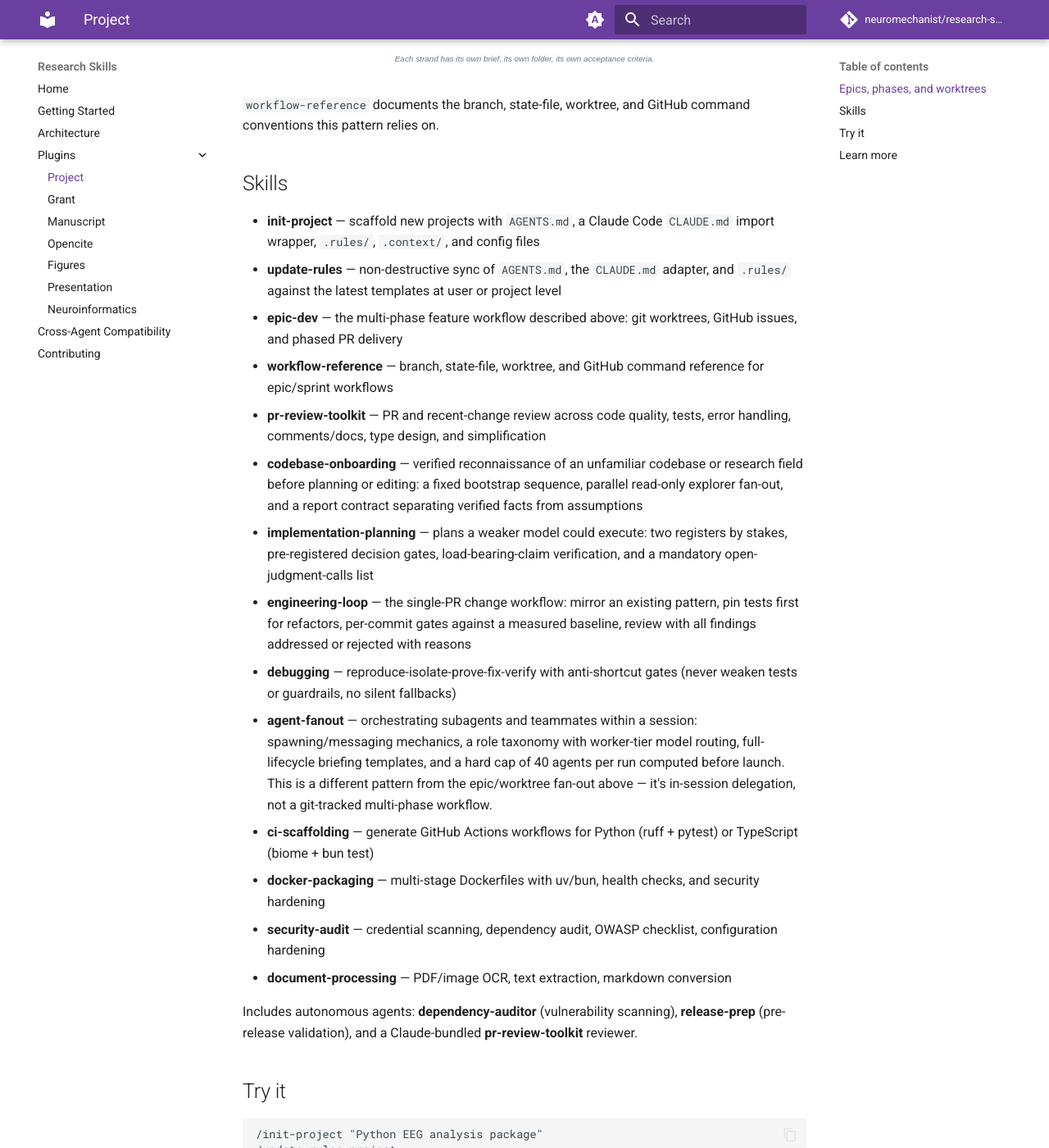
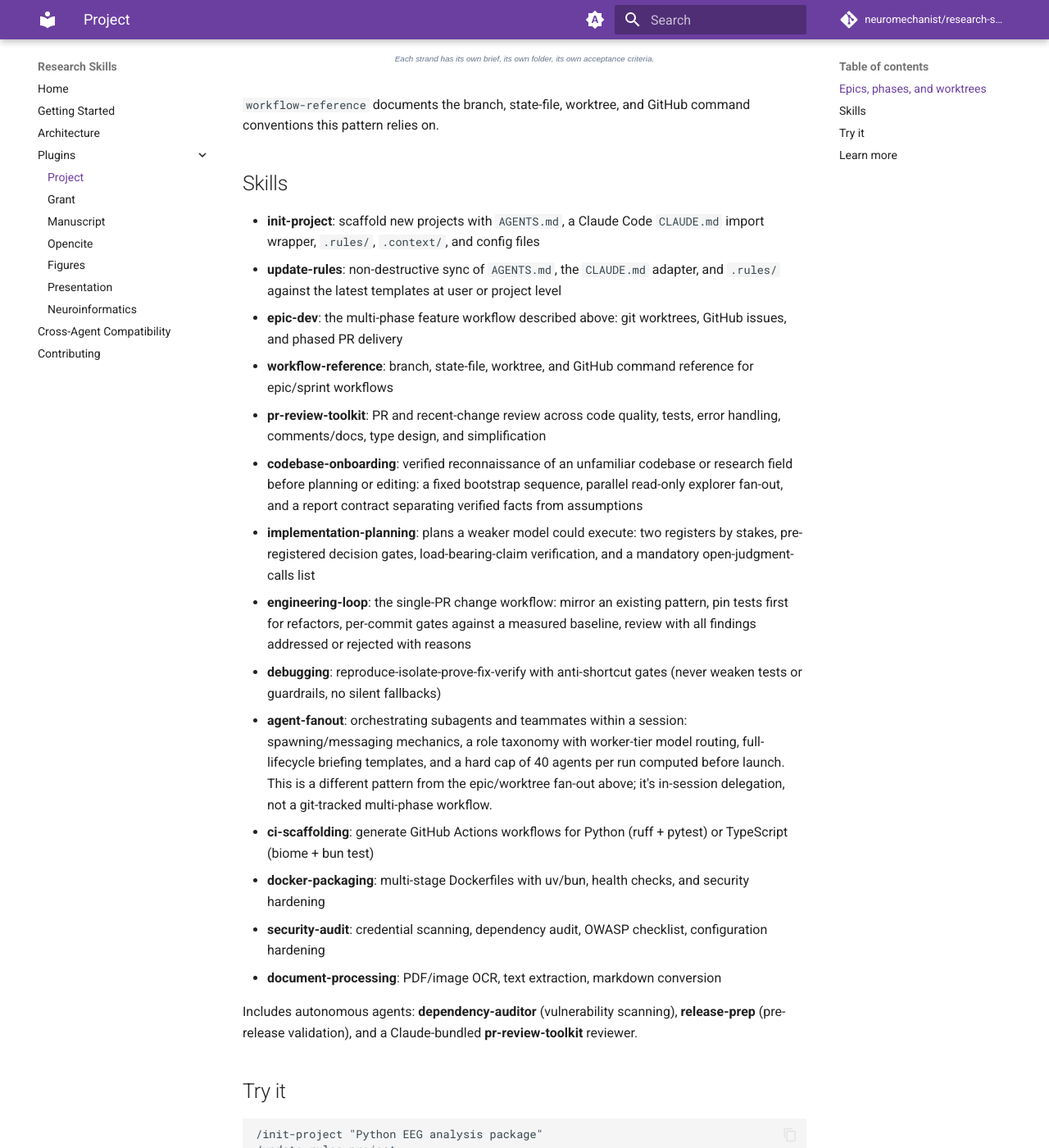
Before and after one commit to neuromechanist/research-skills, an MkDocs documentation site: the page built from docs/plugins/project.md, in a window 1280 px wide and 1400 px high, scrolled down 1261 px. Shown: the whole window at 82% size. Built offline with MkDocs 1.6.1 and Material for MkDocs 9.7.7, drawn with Linux system fonts in a browser that asks for light colours; comment, search, counter and statistics services are not loaded; some of the changed text lies outside the part shown.

Commit message:
docs: remove em-dashes, fix plugin-page section order
Review findings on PR #86:
- Every new doc file used em-dashes, violating the repo-wide no-em-dash
  writing style; replaced with commas, colons, or semicolons throughout.
- figures.md and neuroinformatics.md interleaved workflow sections after
  the Skills section, contradicting the order contributing.md documents;
  moved Skills to sit right before Try it in both, and tightened the
  contributing.md wording to say so explicitly.

```diff
--- a/docs/plugins/project.md
+++ b/docs/plugins/project.md
@@ -12,7 +12,7 @@ Each phase gets its own worktree, checked out from the epic branch, so you can h
 
 ![Worktree layout: main, epic-hbn, and per-phase feature worktrees (feature/epic-hbn-phase1, feature/epic-hbn-phase2) checked out side by side](../assets/diagrams/worktree.svg)
 
-The same epic → sub-issue → worktree shape generalizes beyond code changes. `epic-dev` is the entry point other skills delegate to when they need git-tracked, parallelizable phase decomposition — for example, `manuscript:lit-review`'s multi-phase mode delegates strand orchestration (one strand per literature-review theme, each with its own sub-issue, worktree, and collection folder) to `project:epic-dev`:
+The same epic → sub-issue → worktree shape generalizes beyond code changes. `epic-dev` is the entry point other skills delegate to when they need git-tracked, parallelizable phase decomposition. For example, `manuscript:lit-review`'s multi-phase mode delegates strand orchestration (one strand per literature-review theme, each with its own sub-issue, worktree, and collection folder) to `project:epic-dev`:
 
 ![Strand fan-out: one epic issue decomposed into four strand sub-issues, each with its own collection folder and acceptance criteria](../assets/diagrams/strand-fanout.svg)
 
@@ -20,20 +20,20 @@ The same epic → sub-issue → worktree shape generalizes beyond code changes.
 
 ## Skills
 
-- **init-project** — scaffold new projects with `AGENTS.md`, a Claude Code `CLAUDE.md` import wrapper, `.rules/`, `.context/`, and config files
-- **update-rules** — non-destructive sync of `AGENTS.md`, the `CLAUDE.md` adapter, and `.rules/` against the latest templates at user or project level
-- **epic-dev** — the multi-phase feature workflow described above: git worktrees, GitHub issues, and phased PR delivery
-- **workflow-reference** — branch, state-file, worktree, and GitHub command reference for epic/sprint workflows
-- **pr-review-toolkit** — PR and recent-change review across code quality, tests, error handling, comments/docs, type design, and simplification
-- **codebase-onboarding** — verified reconnaissance of an unfamiliar codebase or research field before planning or editing: a fixed bootstrap sequence, parallel read-only explorer fan-out, and a report contract separating verified facts from assumptions
-- **implementation-planning** — plans a weaker model could execute: two registers by stakes, pre-registered decision gates, load-bearing-claim verification, and a mandatory open-judgment-calls list
-- **engineering-loop** — the single-PR change workflow: mirror an existing pattern, pin tests first for refactors, per-commit gates against a measured baseline, review with all findings addressed or rejected with reasons
-- **debugging** — reproduce-isolate-prove-fix-verify with anti-shortcut gates (never weaken tests or guardrails, no silent fallbacks)
-- **agent-fanout** — orchestrating subagents and teammates within a session: spawning/messaging mechanics, a role taxonomy with worker-tier model routing, full-lifecycle briefing templates, and a hard cap of 40 agents per run computed before launch. This is a different pattern from the epic/worktree fan-out above — it's in-session delegation, not a git-tracked multi-phase workflow.
-- **ci-scaffolding** — generate GitHub Actions workflows for Python (ruff + pytest) or TypeScript (biome + bun test)
-- **docker-packaging** — multi-stage Dockerfiles with uv/bun, health checks, and security hardening
-- **security-audit** — credential scanning, dependency audit, OWASP checklist, configuration hardening
-- **document-processing** — PDF/image OCR, text extraction, markdown conversion
+- **init-project**: scaffold new projects with `AGENTS.md`, a Claude Code `CLAUDE.md` import wrapper, `.rules/`, `.context/`, and config files
+- **update-rules**: non-destructive sync of `AGENTS.md`, the `CLAUDE.md` adapter, and `.rules/` against the latest templates at user or project level
+- **epic-dev**: the multi-phase feature workflow described above: git worktrees, GitHub issues, and phased PR delivery
+- **workflow-reference**: branch, state-file, worktree, and GitHub command reference for epic/sprint workflows
+- **pr-review-toolkit**: PR and recent-change review across code quality, tests, error handling, comments/docs, type design, and simplification
+- **codebase-onboarding**: verified reconnaissance of an unfamiliar codebase or research field before planning or editing: a fixed bootstrap sequence, parallel read-only explorer fan-out, and a report contract separating verified facts from assumptions
+- **implementation-planning**: plans a weaker model could execute: two registers by stakes, pre-registered decision gates, load-bearing-claim verification, and a mandatory open-judgment-calls list
+- **engineering-loop**: the single-PR change workflow: mirror an existing pattern, pin tests first for refactors, per-commit gates against a measured baseline, review with all findings addressed or rejected with reasons
+- **debugging**: reproduce-isolate-prove-fix-verify with anti-shortcut gates (never weaken tests or guardrails, no silent fallbacks)
+- **agent-fanout**: orchestrating subagents and teammates within a session: spawning/messaging mechanics, a role taxonomy with worker-tier model routing, full-lifecycle briefing templates, and a hard cap of 40 agents per run computed before launch. This is a different pattern from the epic/worktree fan-out above; it's in-session delegation, not a git-tracked multi-phase workflow.
+- **ci-scaffolding**: generate GitHub Actions workflows for Python (ruff + pytest) or TypeScript (biome + bun test)
+- **docker-packaging**: multi-stage Dockerfiles with uv/bun, health checks, and security hardening
+- **security-audit**: credential scanning, dependency audit, OWASP checklist, configuration hardening
+- **document-processing**: PDF/image OCR, text extraction, markdown conversion
 
 Includes autonomous agents: **dependency-auditor** (vulnerability scanning), **release-prep** (pre-release validation), and a Claude-bundled **pr-review-toolkit** reviewer.
 
```
Also changed, not shown: docs/architecture.md (+6 -6 lines), docs/contributing.md (+13 -13 lines), docs/getting-started.md (+1 -1 lines), docs/index.md (+1 -1 lines), docs/plugins/figures.md (+16 -16 lines), docs/plugins/grant.md (+12 -12 lines), docs/plugins/manuscript.md (+13 -13 lines), docs/plugins/neuroinformatics.md (+15 -15 lines), docs/plugins/opencite.md (+8 -8 lines), docs/plugins/presentation.md (+2 -2 lines).
